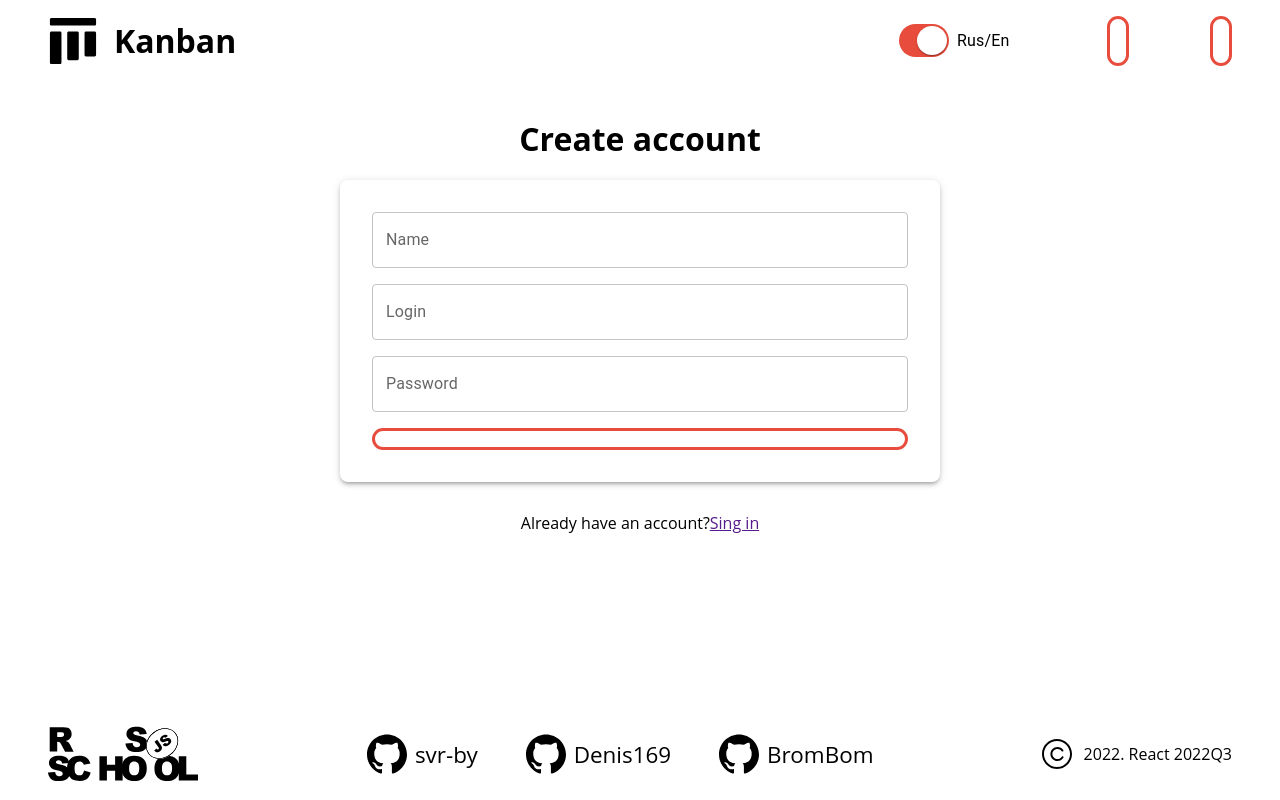
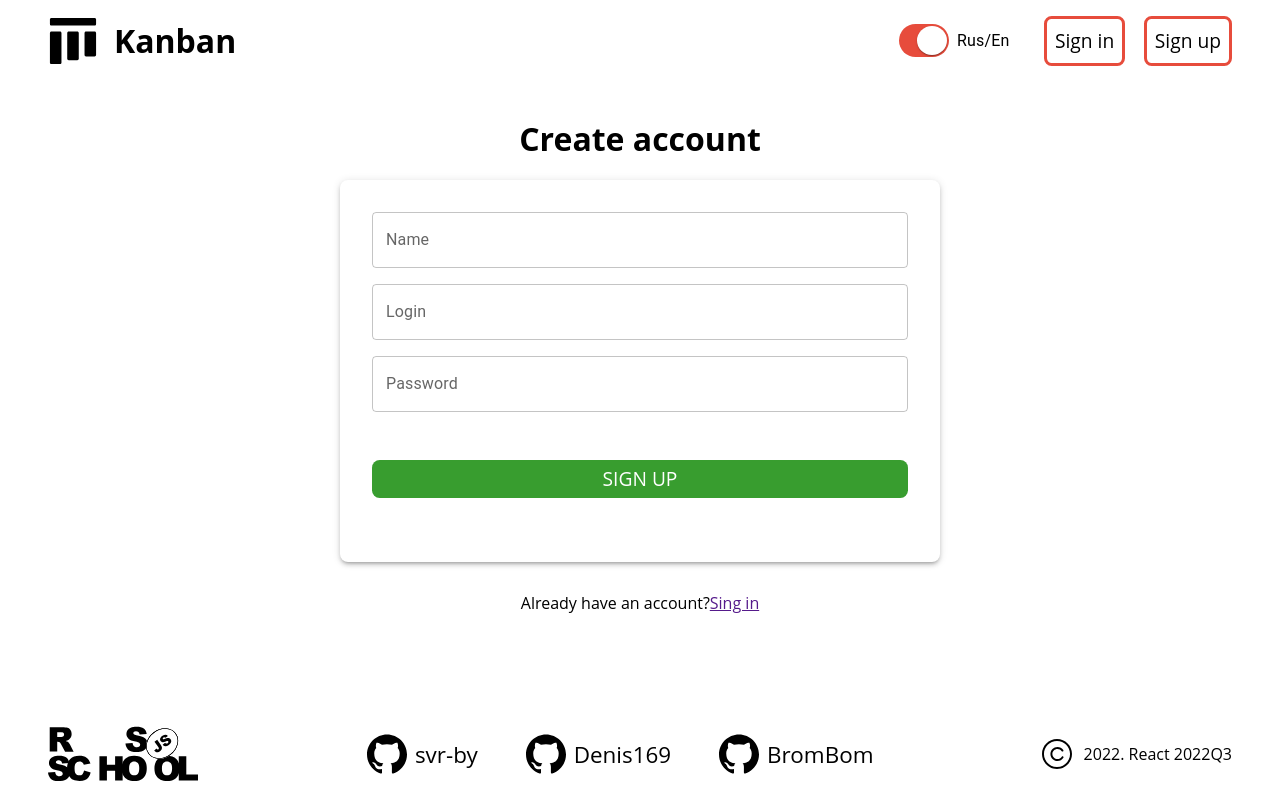
Before and after one commit to svr-by/project-management-app, a React (Create React App) app: page / in a window 1280 px wide. Built offline with nearby package versions, Linux system fonts and the light colour scheme.

Commit message:
refactor: customize button

```diff
--- a/src/components/button/Button.scss
+++ b/src/components/button/Button.scss
@@ -1,17 +1,64 @@
 @import "src/scss/variables";
 
 .button {
-  background-color: $white;
-  border: 3px solid $red;
-  border-radius: 0.6em;
+  border-radius: 0.4em;
   padding: 0.5rem;
   font-size: 1.2rem;
   cursor: pointer;
-  color: #000000;
+
+  &:disabled {
+    background-color: $gray;
+    border-color: $gray;
+    color: $dark-gray;
+    cursor: default;
+  }
+}
+
+.style--shadow {
+  background-color: $white;
+  border: 3px solid $red;
+  color: $black;
   transition: box-shadow 300ms ease-in-out, color 300ms ease-in-out;
 
-  &:hover {
+  &:not(:disabled):hover {
     box-shadow: 0 0 40px 40px $red inset;
     color: $white;
   }
 }
+
+.style--flare {
+  border: none;
+  overflow: hidden;
+  position: relative;
+  background: $dark-gray;
+  color: $white;
+  text-transform: uppercase;
+  transition: all 280ms ease-in-out;
+
+  span {
+    z-index: 20;
+  }
+
+  &:after {
+    background: $white;
+    content: "";
+    height: 155px;
+    left: -75px;
+    opacity: .2;
+    position: absolute;
+    top: -50px;
+    transform: rotate(35deg);
+    transition: all 550ms cubic-bezier(0.19, 1, 0.22, 1);
+    width: 50px;
+  }
+
+  &:not(:disabled):hover {
+    filter: brightness(1.1);
+    letter-spacing: 2px;
+
+    &::after {
+      left: 120%;
+      transition: all 550ms cubic-bezier(0.19, 1, 0.22, 1);
+    }
+  }
+}
--- a/src/components/button/Button.tsx
+++ b/src/components/button/Button.tsx
@@ -1,5 +1,30 @@
+import { ReactNode, MouseEvent } from 'react';
 import './Button.scss';
 
-export const Button = ({ naming }: { naming: string }) => {
-  return <button className="button">{naming}</button>;
+interface IButtonProps {
+  children?: ReactNode;
+  className?: string;
+  active?: boolean;
+  type?: 'button' | 'submit' | 'reset';
+  name?: string;
+  disabled?: boolean;
+  style?: 'flare' | 'shadow';
+  onClick?: (e: MouseEvent<HTMLButtonElement>) => void;
+}
+
+export const Button = ({ children, className, active, onClick, style, ...atrs }: IButtonProps) => {
+  function renderClassName(className?: string, style?: string, active?: boolean) {
+    let agrClass = 'button';
+    agrClass = style === 'flare' ? `${agrClass} style--flare` : agrClass;
+    agrClass = style === 'shadow' ? `${agrClass} style--shadow` : agrClass;
+    agrClass = className ? `${agrClass} ${className}` : agrClass;
+    agrClass = active ? `${agrClass} active` : agrClass;
+    return agrClass;
+  }
+
+  return (
+    <button className={renderClassName(className, style, active)} onClick={onClick} {...atrs}>
+      {children}
+    </button>
+  );
 };
--- a/src/components/header/Header.tsx
+++ b/src/components/header/Header.tsx
@@ -24,8 +24,8 @@ export const Header = () => {
       </div>
       <nav className="navigation">
         <CustomizedSwitches />
-        <Button>Sign in</Button>
-        <Button>Sign up</Button>
+        <Button style="shadow">Sign in</Button>
+        <Button style="shadow">Sign up</Button>
       </nav>
     </header>
   );
--- a/src/pages/login/LoginForm/LoginForm.scss
+++ b/src/pages/login/LoginForm/LoginForm.scss
@@ -1 +1,6 @@
 @import "src/scss/variables";
+
+.login-form__btn {
+  margin: 2rem 0;
+  background-color: $green;
+}
--- a/src/pages/login/LoginForm/LoginForm.tsx
+++ b/src/pages/login/LoginForm/LoginForm.tsx
@@ -77,7 +77,7 @@ export const LoginForm = () => {
           minLength: { value: 8, message: ErrorMes.minPass },
         })}
       />
-      <Button type="submit" disabled={hasErrors}>
+      <Button type="submit" className="login-form__btn" style="flare" disabled={hasErrors}>
         Sign up
       </Button>
     </form>
--- a/src/pages/main/Main.tsx
+++ b/src/pages/main/Main.tsx
@@ -12,7 +12,7 @@ export const Main = () => {
           timely completion. Trackers are widely used in project management, because they allow you
           to easily monitor all work processes and control the work of the team
         </p>
-        <Button>Get started</Button>
+        <Button style="shadow">Get started</Button>
       </div>
       <img className="image" src={KanbanBeautifulPicture} alt="KanbanBeautifulPicture" />
     </div>
--- a/src/scss/_variables.scss
+++ b/src/scss/_variables.scss
@@ -5,6 +5,7 @@ $small-screen: 480px;
 $white: #ffffff;
 $black: #000000;
 $red: #e74c3c;
+$green: #389d2f;
 $background-red: #ffc9c3;
 $background-gray: #ececec;
 $gray: #c4c4c4;
```
